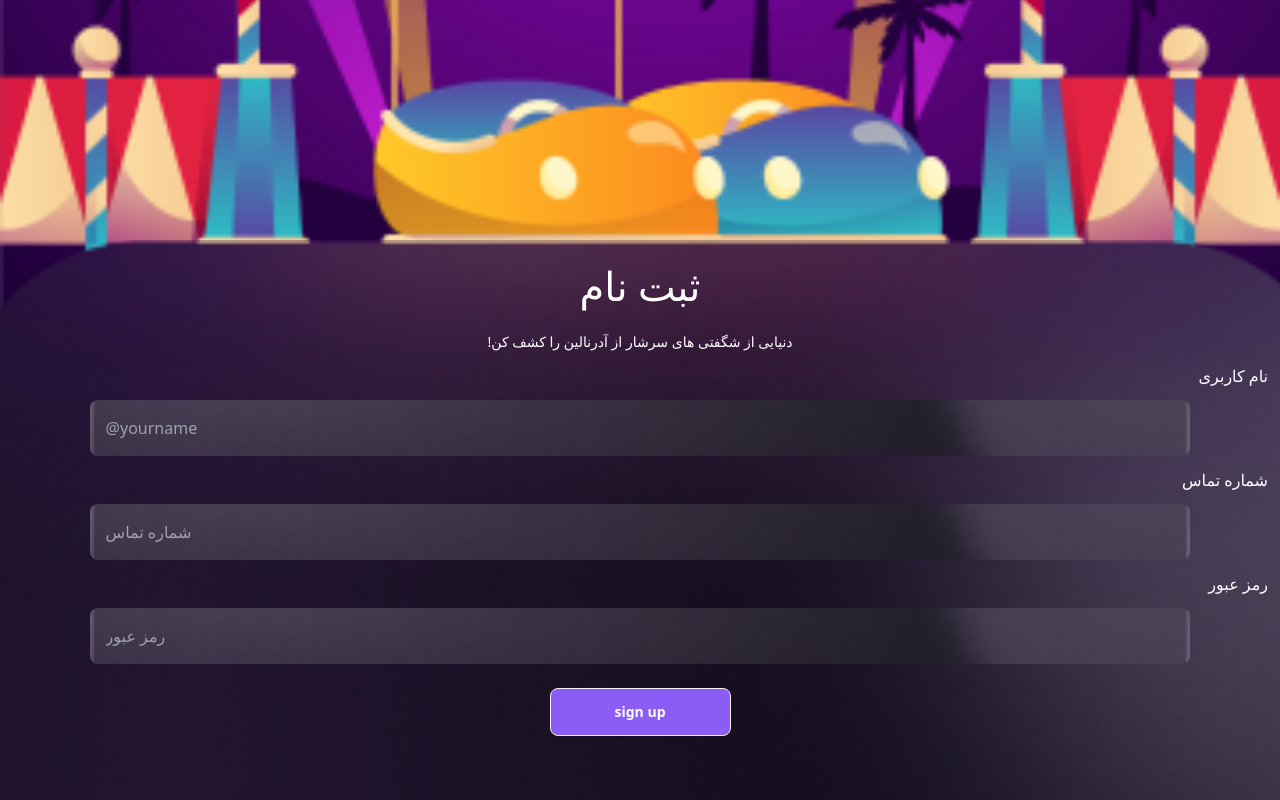
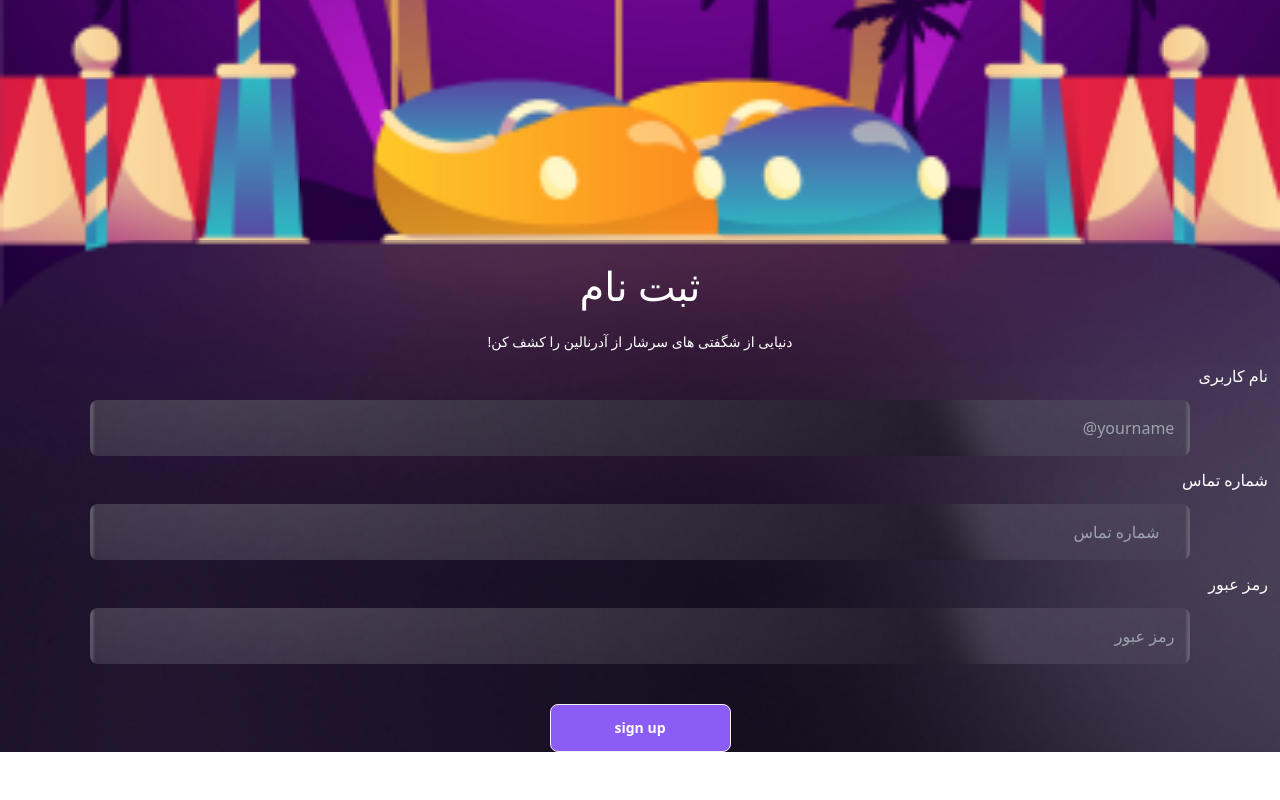
Before and after one commit to najmatn00/amusemnt, a React (Vite) app: page /signup in a window 1280 px wide. Shown: the part 782-1582 px from the top of the page. After the commit the page ends 1534 px from the top, so only its background shows below. Built offline with nearby package versions, Linux system fonts and the light colour scheme.

Commit message:
hooked form added

```diff
--- a/package.json
+++ b/package.json
@@ -13,6 +13,7 @@
     "axios": "^1.6.5",
     "react": "^18.2.0",
     "react-dom": "^18.2.0",
+    "react-hook-form": "^7.49.3",
     "react-router": "^6.21.1",
     "react-router-dom": "^6.21.1"
   },
--- a/src/pages/Login.jsx
+++ b/src/pages/Login.jsx
@@ -6,7 +6,7 @@ const Login = () => {
       <div className="">
         <img className="w-full" src={signUp} alt="" />
       </div>
-      <div className="borderWelcom absolute top-[89%]  left-0 w-full  pb-16">
+      <div className="borderWelcom absolute top-[89%] h-[64vh]  left-0 w-full  pb-16">
         <div className="flex justify-center text-[40px] text-white my-4">
           <p>ورود</p>
         </div>
--- a/src/pages/Rejester.jsx
+++ b/src/pages/Rejester.jsx
@@ -1,59 +1,82 @@
-import { Link } from "react-router-dom";
+import { useNavigate } from "react-router-dom";
 import signUp from "../assets/img/signup.png";
 import Input from "../ui/input";
-import { useEffect, useState } from "react";
 import axios from "axios";
+import { useForm, Controller } from "react-hook-form";
+
 const Rejester = () => {
-  // useEffect(async () => {
-  //   await axios.post("http://127.0.0.1:5000/register", {
-  //     username: "username",
-  //     password: "password",
-  //   }).then((res)=>{
-  //     try {
-  //       if (res.status){
-  //       }
-  //     } catch (error) {
-
-  //     }
-  //   });
-
-  // }, []);
+  let { control, handleSubmit } = useForm();
+  let navigate = useNavigate();
+  let submitHandler = async (data) => {
+    console.log(data);
+    await axios
+      .post("http://127.0.0.1:5000/register", {
+        username: data.user,
+        password: data.pws,
+      })
+      .then((res) => {
+        try {
+          if (res.status == 200) {
+            navigate("/");
+          }
+        } catch (error) {}
+      });
+  };
   return (
     <div className=" relative">
       <div className="">
         <img className="w-full" src={signUp} alt="" />
       </div>
-      <div className="borderWelcom absolute top-[89%]  left-0 w-full  pb-16">
+      <div className="borderWelcom absolute top-[89%]  left-0 w-full  h-[64vh] pb-16">
         <div className="flex justify-center text-[40px] text-white my-4">
           <p>ثبت نام</p>
         </div>
         <div className=" text-sm text-white flex justify-center">
           <p>!دنیایی از شگفتی های سرشار از آدرنالین را کشف کن</p>
         </div>
-        <form action="">
-          <Input />
-          <Input type="number" placeholder="شماره تماس" label="شماره تماس" />
-          <Input type="password" placeholder="رمز عبور" label="رمز عبور" />
-          <div className="w-full flex items-center justify-center mt-6">
-            <button className="btn bg-violet-500 text-white px-16">
+        <form action="" onSubmit={handleSubmit(submitHandler)}>
+          <Controller
+            name="user"
+            control={control}
+            defaultValue=""
+            render={({ field }) => <Input {...field} />}
+          />
+
+          <Controller
+            name="phone"
+            control={control}
+            defaultValue=""
+            render={({ field }) => (
+              <Input
+                type="number"
+                placeholder="شماره تماس"
+                label="شماره تماس"
+                {...field}
+              />
+            )}
+          />
+          <Controller
+            name="pws"
+            control={control}
+            defaultValue=""
+            render={({ field }) => (
+              <Input
+                type="password"
+                placeholder="رمز عبور"
+                label="رمز عبور"
+                {...field}
+              />
+            )}
+          />
+          <div className=" flex items-start justify-center mt-10">
+            <button
+              type="submit"
+              className="btn bg-violet-500 text-white px-16"
+            >
               sign up
             </button>
           </div>
         </form>
-        {/* <div className="flex justify-center flex-col gap-4 items-center ">
-              <Link
-                className=" py-4 px-36  text-3xl text-white rounded-[15px] border-[#A465EA] border-[2.5px] buttonW"
-                to={"/signup"}
-              >
-                ثبت نام
-              </Link>
-              <Link
-                className=" py-4 px-40  text-3xl text-white rounded-[15px] border-[#A465EA] border-[2.5px]"
-                to={"/login"}
-              >
-                ورود
-              </Link>
-            </div> */}
       </div>
     </div>
   );
--- a/src/ui/input.jsx
+++ b/src/ui/input.jsx
@@ -2,6 +2,7 @@ const Input = ({
   label = "نام کاربری",
   placeholder = "@yourname",
   type = "text",
+  ...props
 }) => {
   return (
     <>
@@ -10,7 +11,8 @@ const Input = ({
       </div>
       <div className="flex justify-center flex-col items-center">
         <input
-          className="inputR focus:outline-none focus:border-none text-white p-4 w-[86%] rounded-[8px] "
+          {...props}
+          className="inputR text-right focus:outline-none focus:border-none text-white p-4 w-[86%] rounded-[8px] "
           type={type}
           placeholder={placeholder}
         />
```
Also changed, not shown: 1 other file (tests, documents, lock files or other folders).
